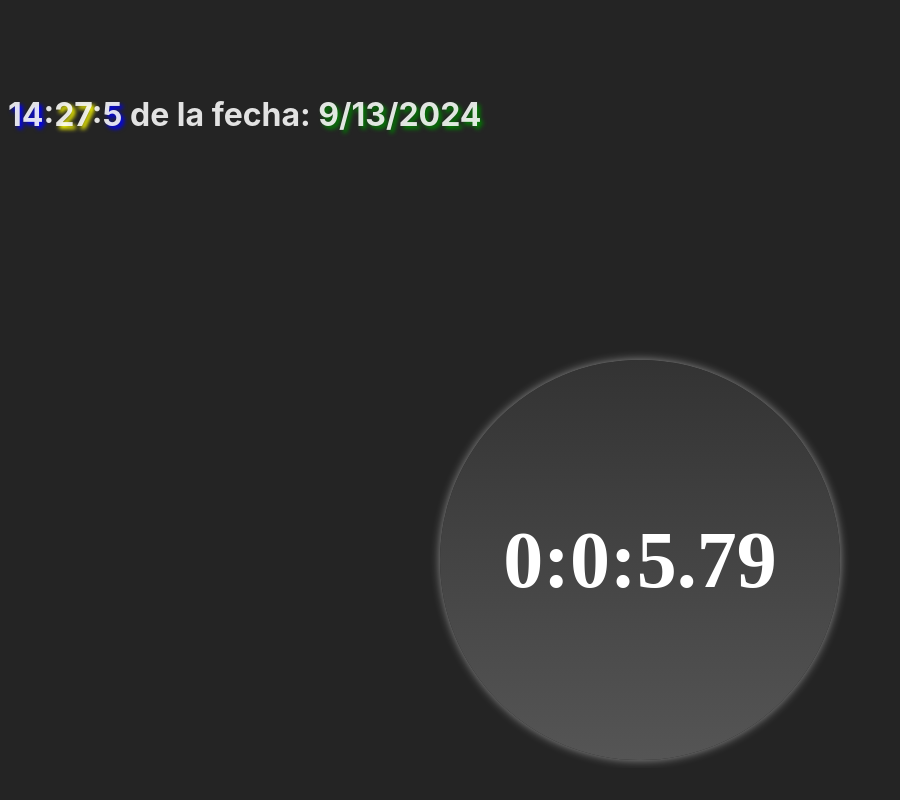
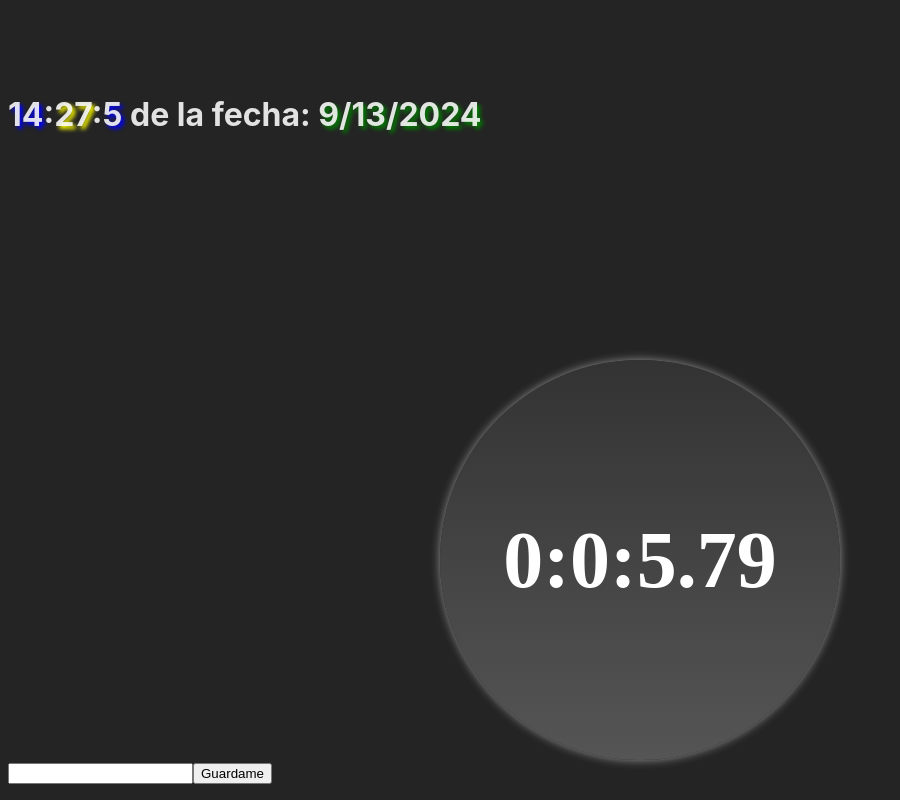
Before and after one commit to Julinza2007/react, a React (Vite) app: page / in a window 1280 px wide. Shown: the part 1287-2087 px from the top of the page, without its empty margins (0-900 px from the left). Before the commit the page ends 2055 px from the top, so only its background shows below. Built offline with nearby package versions, Linux system fonts and the light colour scheme.

Commit message:
Agrego ejercicio 25 hecho en clase, para nada lo hizo la inteligencia, de todas formas es para aprender, despues lo razono y lo mejoro

```diff
--- a/src/App.jsx
+++ b/src/App.jsx
@@ -9,12 +9,12 @@ import Productos from './Productos.jsx'
 import Productos1 from './Productos1.jsx'
 import Reloj from './Reloj.jsx'
 import Cronometro from './Cronometro.jsx'
+import Lista from './Lista.jsx'
 
 const numeros = [1, 2, 3, 4, 5]
 const dobles = numeros.map(x => x*2);
 console.log(dobles);
 function App() {
-
 
 
   return (
@@ -26,6 +26,7 @@ function App() {
     <Productos1/>
     <Reloj/>
     <Cronometro/>
+    <Lista/>
     </div>
   )
 }
--- /dev/null
+++ b/src/Lista.jsx
@@ -0,0 +1,46 @@
+import { useState } from "react";
+
+function Lista() {
+  const [tareas, setTareas] = useState(
+    JSON.parse(localStorage.getItem("tareas")) || []
+  );
+  const [nuevaTarea, setNuevaTarea] = useState("");
+
+function handleSubmit(event) {
+  event.preventDefault();
+  const nuevasTareas = [...tareas, nuevaTarea]; // ... despliega el contenido del array, es un spread operator.
+  setTareas(nuevasTareas);
+  localStorage.setItem("tareas", JSON.stringify(nuevasTareas));
+  setNuevaTarea("");
+}
+
+  function handleChange(event) {
+    setNuevaTarea(event.target.value);
+  }
+
+  const listaTareas = tareas.map((tarea, index) => (
+    <li key={index}>
+        {tarea}
+    </li>
+  ));
+
+  return (
+    <>
+      <form onSubmit={handleSubmit}>
+        <input
+          type="text"
+          value={nuevaTarea}
+          onChange={handleChange}
+        />
+        <input type="submit" value="Guardame" />
+      </form>
+
+      <ul className="lista-tareas">
+        {listaTareas}
+      </ul>
+
+    </>
+  );
+}
+
+export default Lista;
```
Also changed, not shown: 1 other file (tests, documents, lock files or other folders).
